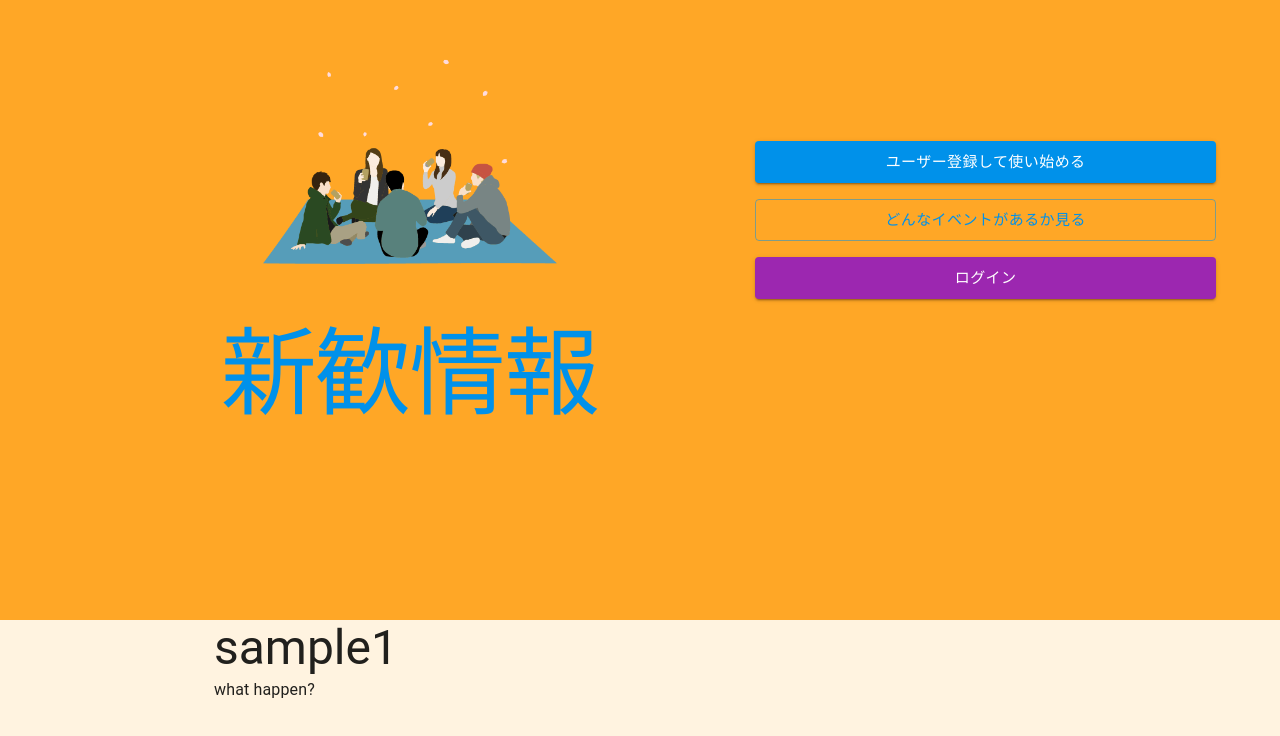
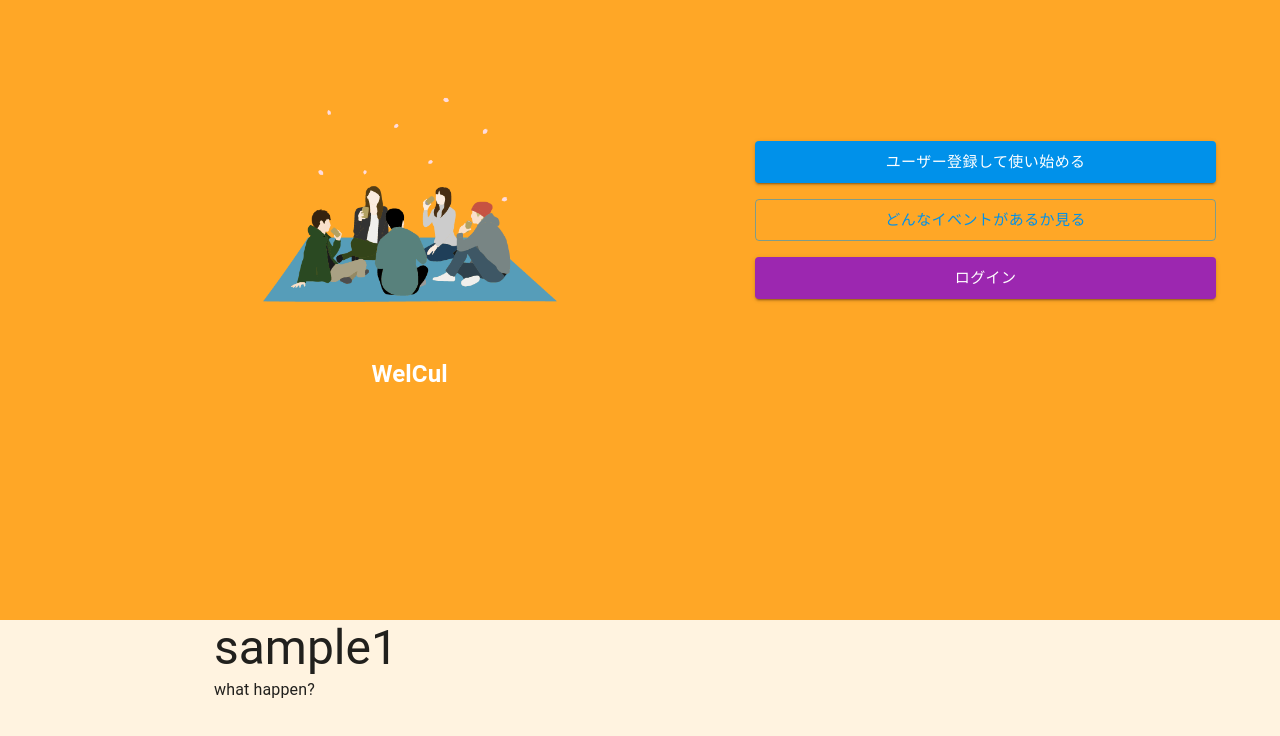
Before and after one commit to hotter6163/welcul, a Next.js app: page / in a window 1280 px wide. Shown: the part 180-916 px from the top of the page. Built offline with nearby package versions, Linux system fonts and the light colour scheme.

Commit message:
いろいろ修正
moduleAugmentationを1つのファイルに分離
Logoコンポーネントを作成

```diff
--- a/src/components/layouts/Header.tsx
+++ b/src/components/layouts/Header.tsx
@@ -8,17 +8,7 @@ import {
 } from '@mui/material'
 import MenuIcon from '@mui/icons-material/Menu';
 
-declare module '@mui/material/AppBar' {
-  interface AppBarPropsColorOverrides {
-    main: true
-  }
-}
-
-declare module '@mui/material/Typography' {
-  interface TypographyPropsVariantOverrides {
-    headerLogoText: true;
-  }
-}
+import { Logo } from './Logo'
 
 export const Header: VFC = () => {
   return (
@@ -26,12 +16,7 @@ export const Header: VFC = () => {
       <Toolbar className="justify-between">
         <Link href="/">
           <a className="no-underline">
-            <Typography
-              variant="headerLogoText"
-              component="p"
-            >
-              新歓情報
-            </Typography>
+            <Logo />
           </a>
         </Link>
         <IconButton
--- /dev/null
+++ b/src/components/layouts/Logo.tsx
@@ -0,0 +1,29 @@
+import type { VFC } from 'react'
+import { Typography, TypographyVariants } from '@mui/material';
+
+import 'theme/moduleAugmentation'
+
+type PropsType = {
+  type?: 'header' | 'top'
+}
+
+export const Logo: VFC<PropsType> = ({ type = 'header' }) => {
+  let variant: TypographyVariants | "logoTop" | "logoHeader"
+  switch (type) {
+    case 'top':
+      variant = "logoTop"
+      break
+    default:
+      variant = "logoHeader"
+  }
+
+  return (
+    <Typography
+      variant={variant}
+      component="p"
+    >
+      WelCul
+    </Typography>
+
+  )
+}
--- a/src/pages/index.tsx
+++ b/src/pages/index.tsx
@@ -1,4 +1,3 @@
-import { useState, useEffect } from 'react'
 import type { GetStaticProps, NextPage } from 'next'
 import Image from 'next/image'
 import * as fs from 'fs'
@@ -12,7 +11,7 @@ import {
 } from '@mui/material'
 
 import { wrapInLayout } from 'components/layouts/wrapInLayout'
-
+import { Logo } from 'components/layouts/Logo'
 
 declare module '@mui/material/Button' {
   interface ButtonPropsColorOverrides {
@@ -65,12 +64,7 @@ const Page: NextPage<{ displayItems: DisplayItem[] }> = ({ displayItems }) => {
                   height={300}
                   alt="mainの画像"
                 />
-                <Typography
-                  variant="h1"
-                  sx={{ color: "text.accent" }}
-                >
-                  新歓情報
-                </Typography>
+                <Logo type="top" />
               </div>
             </Grid>
             <Grid item className="flex" sx={{
--- a/src/theme/CustomThemeProvider.tsx
+++ b/src/theme/CustomThemeProvider.tsx
@@ -3,27 +3,7 @@ import type { ReactNode, VFC } from 'react'
 import { createTheme, responsiveFontSizes, ThemeProvider } from '@mui/material/styles'
 import { orange, lightBlue } from '@mui/material/colors'
 
-declare module '@mui/material/styles' {
-  // Palette
-  interface Palette {
-    main: Palette['primary']
-    base: Palette['primary']
-    accent: Palette['primary']
-  }
-  interface PaletteOptions {
-    main?: PaletteOptions['primary']
-    base?: PaletteOptions['primary']
-    accent?: PaletteOptions['primary']
-  }
-
-  // Typography
-  interface TypographyVariants {
-    headerLogoText: React.CSSProperties;
-  }
-  interface TypographyVariantsOptions {
-    headerLogoText?: React.CSSProperties;
-  }
-}
+import 'theme/moduleAugmentation'
 
 type CustomThemeProps = {
   children: ReactNode
@@ -43,13 +23,6 @@ let theme = createTheme({
       contrastText: '#fff',
     }
   },
-  typography: {
-    headerLogoText: {
-      fontSize: '1.5rem',
-      fontWeight: 600,
-      color: '#fff'
-    }
-  }
 })
 
 theme = createTheme(theme, {
@@ -60,6 +33,18 @@ theme = createTheme(theme, {
     },
     text: {
       accent: theme.palette.accent.main
+    }
+  },
+  typography: {
+    logoTop: {
+      fontSize: '1.5rem',
+      fontWeight: 600,
+      color: '#fff'
+    },
+    logoHeader: {
+      fontSize: '1.5rem',
+      fontWeight: 600,
+      color: '#fff'
     }
   }
 })
--- /dev/null
+++ b/src/theme/moduleAugmentation.ts
@@ -0,0 +1,40 @@
+export {}
+
+declare module '@mui/material/styles' {
+  // Palette
+  interface Palette {
+    main: Palette['primary']
+    base: Palette['primary']
+    accent: Palette['primary']
+  }
+  interface PaletteOptions {
+    main?: PaletteOptions['primary']
+    base?: PaletteOptions['primary']
+    accent?: PaletteOptions['primary']
+  }
+
+  // Typography
+  interface TypographyVariants {
+    logoHeader: React.CSSProperties;
+    logoTop: React.CSSProperties;
+  }
+  interface TypographyVariantsOptions {
+    logoHeader?: React.CSSProperties;
+    logoTop?: React.CSSProperties;
+  }
+}
+
+declare module '@mui/material/AppBar' {
+  interface AppBarPropsColorOverrides {
+    main: true
+    base: true
+    accent: true
+  }
+}
+
+declare module '@mui/material/Typography' {
+  interface TypographyPropsVariantOverrides {
+    logoTop: true;
+    logoHeader: true;
+  }
+}
```
